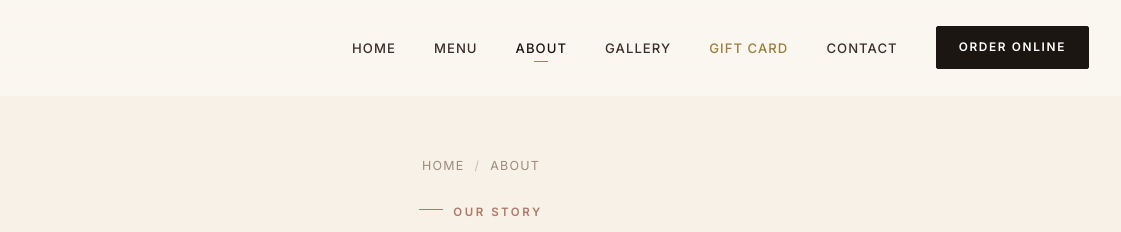
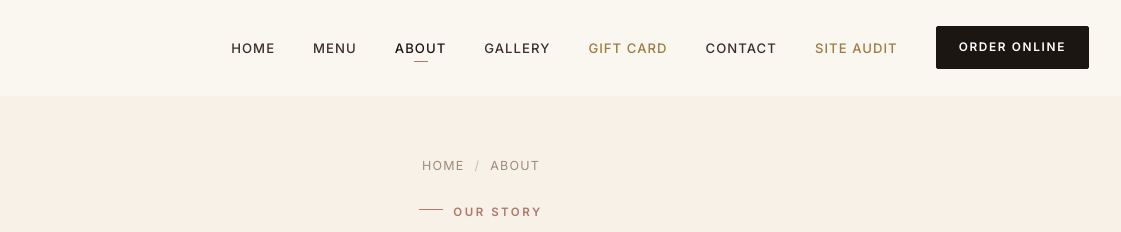
Before and after one commit to momentumedia/saishas-patisserie-website, a plain HTML site: page about.html in a window 1280 px wide. Shown: the top 232 px of the page, 159-1280 px from the left. Drawn offline with nearby package versions, Linux system fonts and the light colour scheme.

Commit message:
Add Site Audit nav link to every page; document mobile behaviour
- Site Audit link (gold) now appears in nav on index, menu, about,
  gallery, contact, order. Placed after Contact, before Order Online.
  audit.html's own nav already had it.
- CLAUDE.md: add a 'Mobile behaviour' block covering the intentional
  ≤640px overrides (Popular carousel, menu-tab scroller, --nav-h flip
  to 72px, the forced .menu-grid visibility that fixes Individual
  Cakes, and the live-measured tab-scroll offset).
- CLAUDE.md: note the new Site Audit nav link as a consistency point,
  and update the stale components.css line-count reference.

```diff
--- a/about.html
+++ b/about.html
@@ -22,6 +22,7 @@
           <li><a href="gallery.html">Gallery</a></li>
           <li><a href="https://app.squareup.com/gift/MLR6V0DSDRDC0/order" target="_blank" rel="noopener" style="color:var(--gold);">Gift Card</a></li>
           <li><a href="contact.html">Contact</a></li>
+          <li><a href="audit.html" style="color: var(--gold);">Site Audit</a></li>
           <li><a href="#" class="btn btn-primary nav-cta">Order Online</a></li>
         </ul>
         <button class="nav-toggle" aria-label="Menu"><span></span><span></span><span></span></button>
```
Also changed, not shown: contact.html (+1 -0 lines), gallery.html (+1 -0 lines), index.html (+1 -0 lines), menu.html (+1 -0 lines), order.html (+1 -0 lines), 1 other file.
